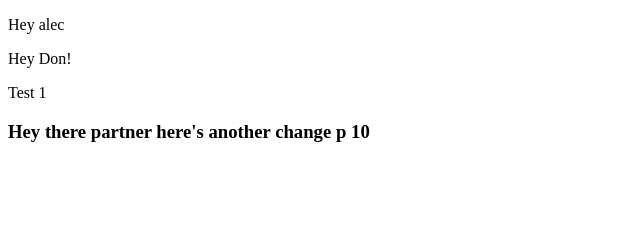
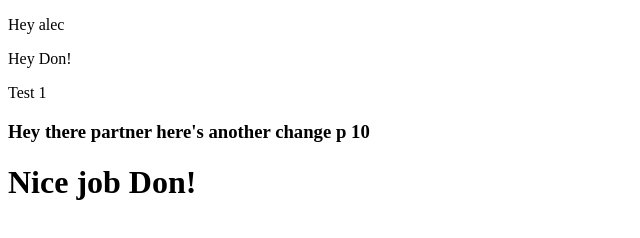
Before and after one commit to dtthai2/alecxdonald, a plain HTML site: page index.html in a window 1280 px wide. Shown: the whole page, without its empty margins (0-640 px from the left). Drawn offline with Linux system fonts and the light colour scheme.

Commit message:
Change to html

```diff
--- a/index.html
+++ b/index.html
@@ -10,5 +10,6 @@
     <p>Hey Don!</p>
     <p>Test 1</p>
     <h3>Hey there partner here's another change p 10</h3>
+    <h1>Nice job Don!</h1>
   </body>
 </html>
```
